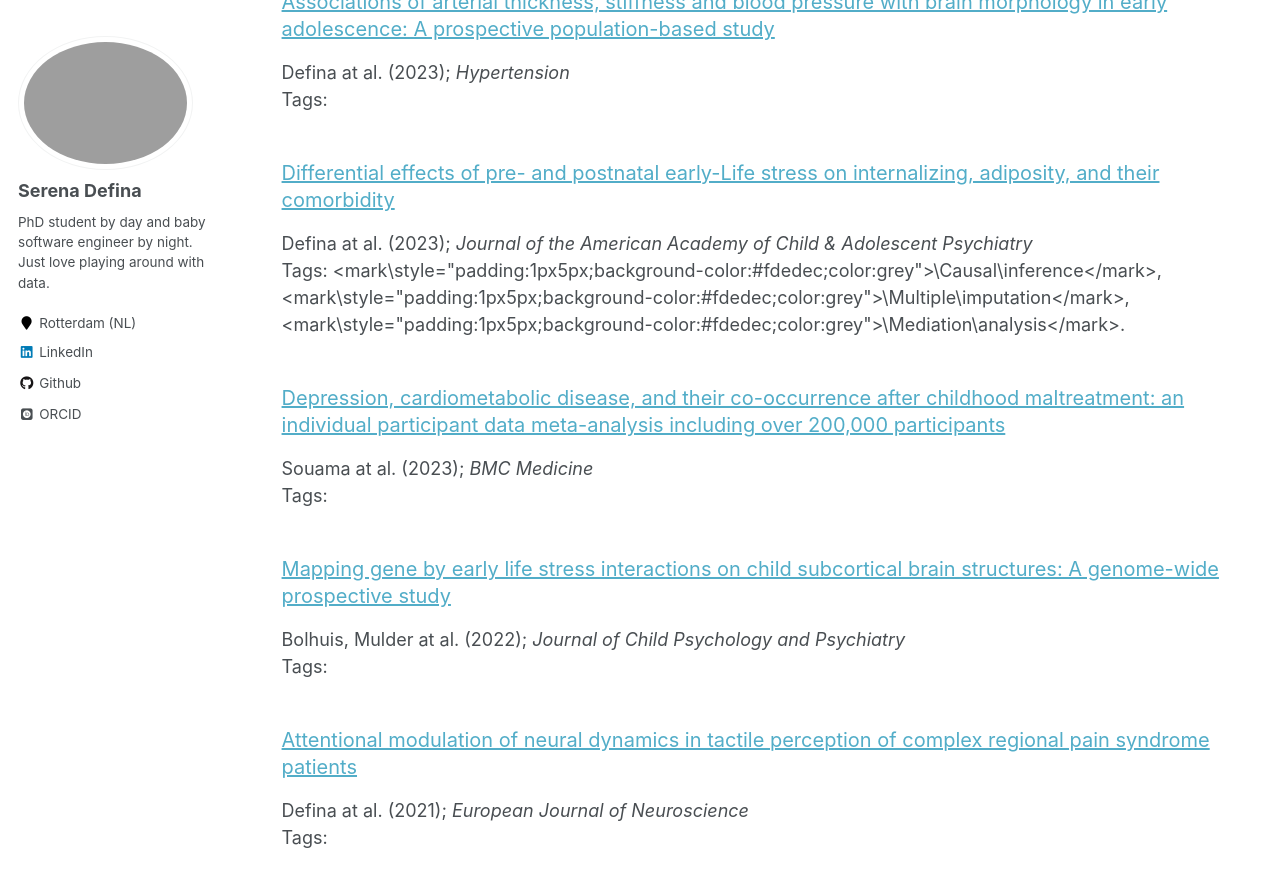
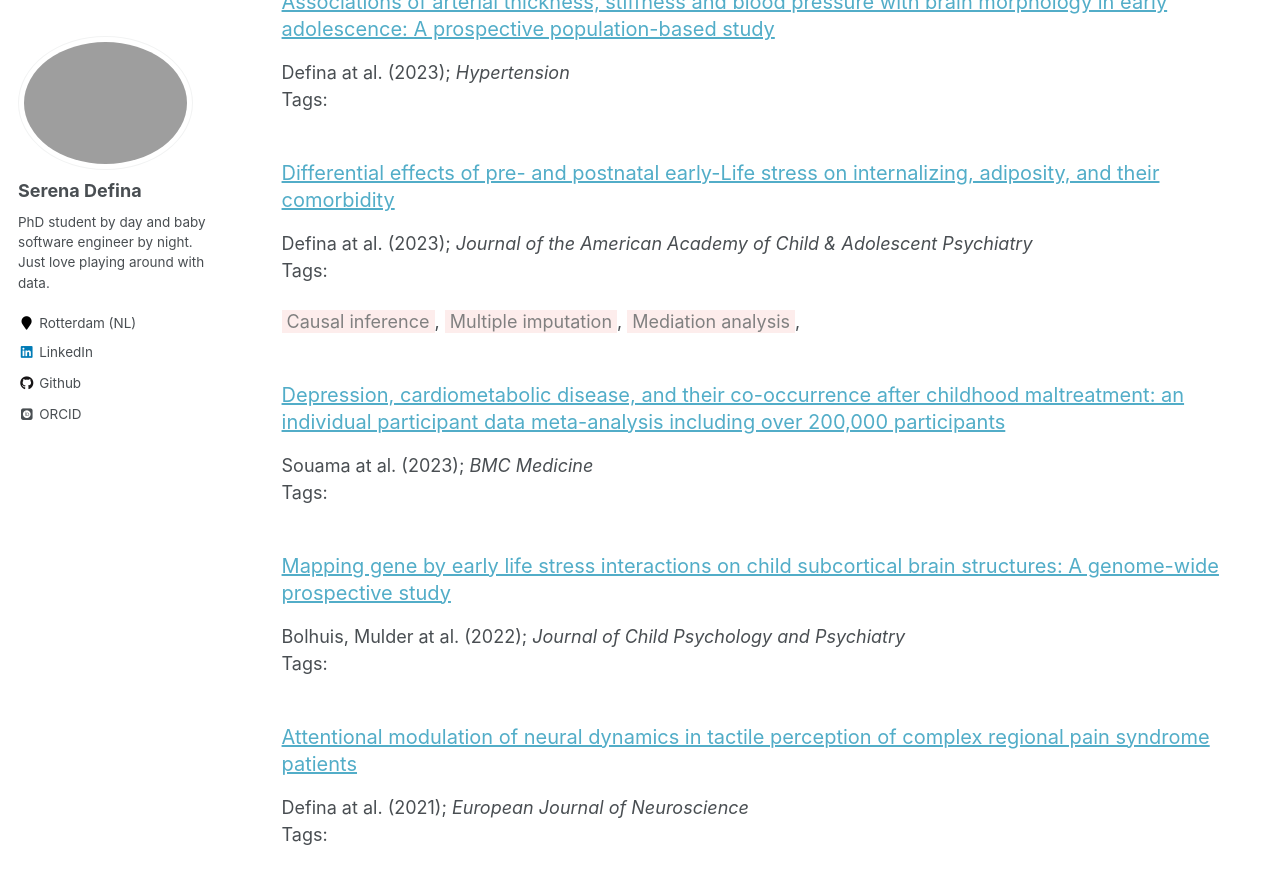
Before and after one commit to SereDef/seredef.github.io, a Jekyll site: the page built from _pages/publications.md, in a window 1280 px wide and 900 px high, scrolled down 519 px. Shown: the top 887 px of the window. Built offline with Jekyll 4.4.1, drawn with Linux system fonts in a browser that asks for light colours; some web fonts are replaced.

Commit message:
tags in publication color

```diff
--- a/_includes/archive-single.html
+++ b/_includes/archive-single.html
@@ -45,8 +45,11 @@
 
         <!--Publications main page-->
         {% elsif post.collection == 'publications' & post.tags %}
-          <p>{{post.venue}} <br>Tags: {{post.tags}}</p>
-        {% elsif post.collection == 'publications' & post.tags %}
+          <p>{{post.venue}} <br>Tags:</p>
+          {% for tag in post.tags %}
+          <mark style="padding:1px 5px; background-color:#fdedec; color:grey">{{tag}}</mark>,
+          {% endfor %}
+        {% elsif post.collection == 'publications'%}
           <p>{{post.venue}}</p>
           <!--<p>Published in <i>{{ post.venue }}</i>, {{ post.date | default: "1900-01-01" | date: "%Y" }} </p> -->
 
--- a/_publications/2023-07-06-ELS-comorbidity-paper.md
+++ b/_publications/2023-07-06-ELS-comorbidity-paper.md
@@ -5,11 +5,10 @@ permalink: /publication/2023-07-06-ELS-comorbidity-paper
 excerpt: ''
 date: 2023-07-11
 venue: 'Defina at al. (2023); <i>Journal of the American Academy of Child & Adolescent Psychiatry</i>'
-tags: '
-<mark\ style="padding:1px 5px; background-color:#fdedec; color:grey">\ Causal\ inference</mark>,
-<mark\ style="padding:1px 5px; background-color:#fdedec; color:grey">\  Multiple\ imputation</mark>,
-<mark\ style="padding:1px 5px; background-color:#fdedec; color:grey">\  Mediation\ analysis</mark>.
-'
+tags:
+    - Causal inference
+    - Multiple imputation
+    - Mediation analysis
 paperurl: 'https://doi.org/10.1016/j.jaac.2023.05.034'
 citation: '<b>Defina, S.</b>, Woofenden, T., Baltramonaityte, V., Pariante, C. M., Lekadir, K., Jaddoe, V. W., Serdarevic, F.,
 Tiemeier, H., Walton, E., Felix, J. F., & Cecil, C. A. M., *on behalf of the EarlyCause Consortium. (2023).
```
